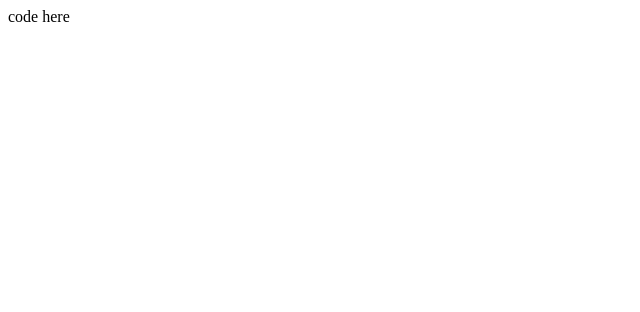
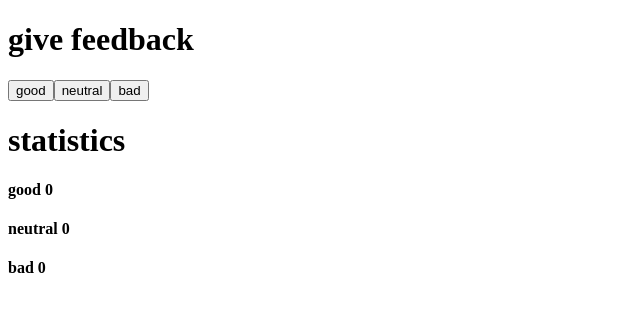
Before and after one commit to Dachi-Papashvili88/fullstackopen, a React (Vite) app in the folder part1/unicafe/: page / in a window 1280 px wide. Shown: the top 312 px of the page, without its empty margins (0-640 px from the left). Built offline with nearby package versions, Linux system fonts and the light colour scheme.

Commit message:
create buttons and corresponding statistics

```diff
--- a/part1/unicafe/src/App.jsx
+++ b/part1/unicafe/src/App.jsx
@@ -1,12 +1,22 @@
 import { useState } from "react";
 
 const App = () => {
-  // save clicks of each button to its own state
   const [good, setGood] = useState(0);
   const [neutral, setNeutral] = useState(0);
   const [bad, setBad] = useState(0);
 
-  return <div>code here</div>;
+  return (
+    <div>
+      <h1>give feedback</h1>
+      <button onClick={() => setGood(good + 1)}>good</button>
+      <button onClick={() => setNeutral(neutral + 1)}>neutral</button>
+      <button onClick={() => setBad(bad + 1)}>bad</button>
+      <h1>statistics</h1>
+      <h4>good {good}</h4>
+      <h4>neutral {neutral}</h4>
+      <h4>bad {bad}</h4>
+    </div>
+  );
 };
 
 export default App;
```
